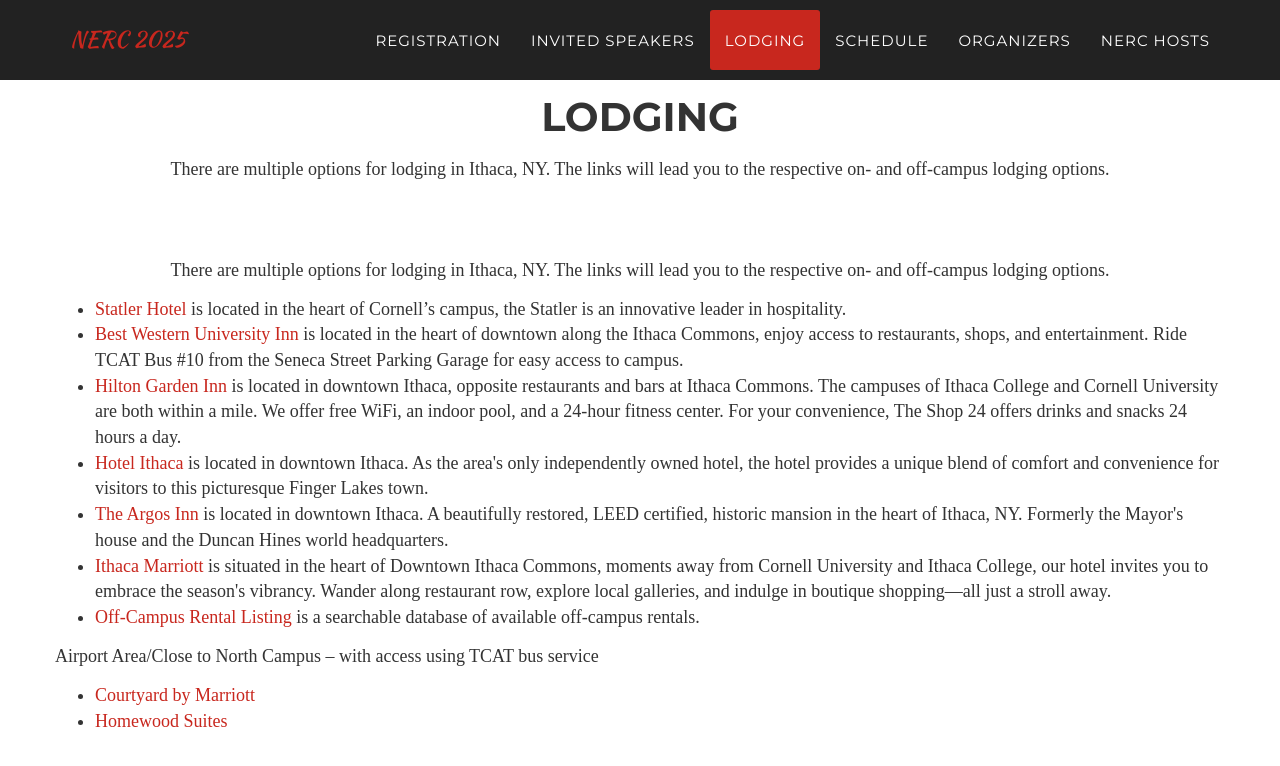
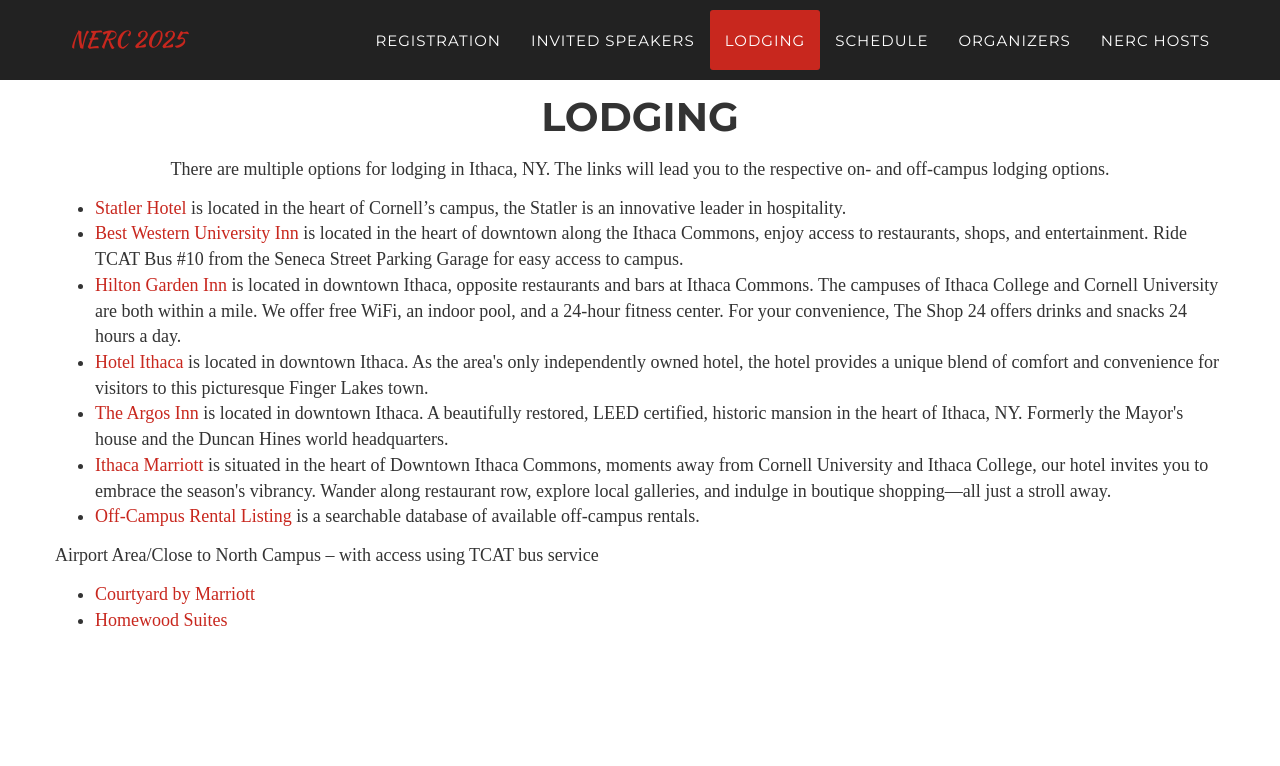
Before and after one commit to Cornell-Tech-AIRLab/cornell2025.nerc.io, a Jekyll site: the page built from index.html, in a window 1280 px wide and 900 px high, scrolled down 2525 px. Shown: the top 766 px of the window. Built offline with Jekyll 4.4.1, drawn with Linux system fonts in a browser that asks for light colours; some web fonts are replaced.

Commit message:
Removing lodging text

```diff
--- a/_includes/lodging.html
+++ b/_includes/lodging.html
@@ -4,7 +4,6 @@
             <div class="row">
                 <div class="col-lg-12 text-center">
                     <h2 class="section-heading">Lodging</h2>
-                    <h3 class="section-subheading">There are multiple options for lodging in Ithaca, NY. The links will lead you to the respective on- and off-campus lodging options.</h3>
                 </div>
 
                 <p style="font-family: 'Times New Roman', Times, serif; font-size: 18px; text-align: center;">There are multiple options for lodging in Ithaca, NY. The links will lead you to the respective on- and off-campus lodging options.</p>
```
